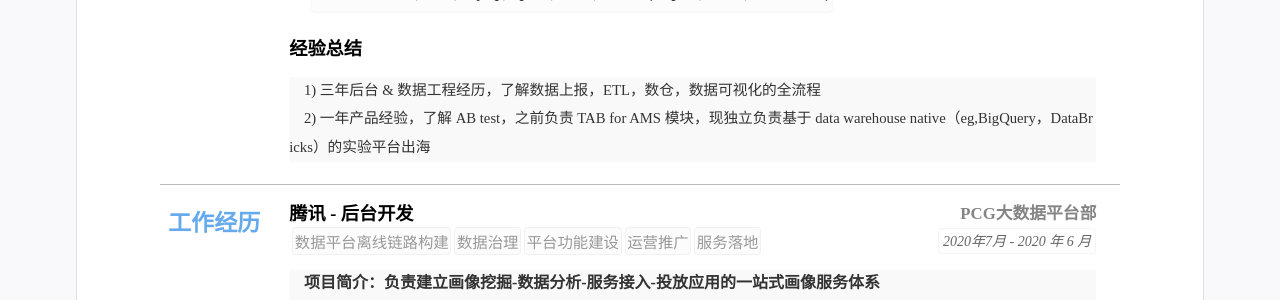
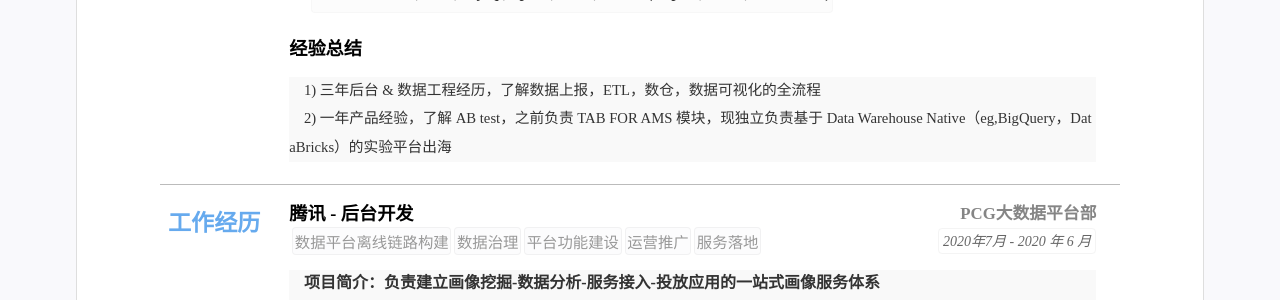
Before and after one commit to kuailexiaoshenxian/cn-wx-cv, a Jekyll site: the page built from index.html, in a window 1280 px wide. Shown: the part 391-691 px from the top of the page. Built offline with Jekyll 4.4.1, drawn with Linux system fonts in a browser that asks for light colours.

Commit message:
Update resume.yml

```diff
--- a/_data/resume.yml
+++ b/_data/resume.yml
@@ -50,7 +50,7 @@ main: #简历主要内容，
   - title: <font face="华文细黑粗体">经验总结</font>
 
     detail:  <font face="等线">1) 三年后台 & 数据工程经历，了解数据上报，ETL，数仓，数据可视化的全流程</font> <br>  &nbsp &nbsp
-             <font face="等线">2) 一年产品经验，了解 AB test，之前负责 TAB for AMS 模块，现独立负责基于 data warehouse native（eg,BigQuery，DataBricks）的实验平台出海 </font>
+             <font face="等线">2) 一年产品经验，了解 AB test，之前负责 TAB FOR AMS 模块，现独立负责基于 Data Warehouse Native（eg,BigQuery，DataBricks）的实验平台出海 </font>
 
              # 2年以上数据产品经理经验，具备数据平台和数据治理实践经验
              # 熟练使用sql、python，熟悉大数据技术概念如hadoop、spark、hive、flink、mq、kafka等；
```
